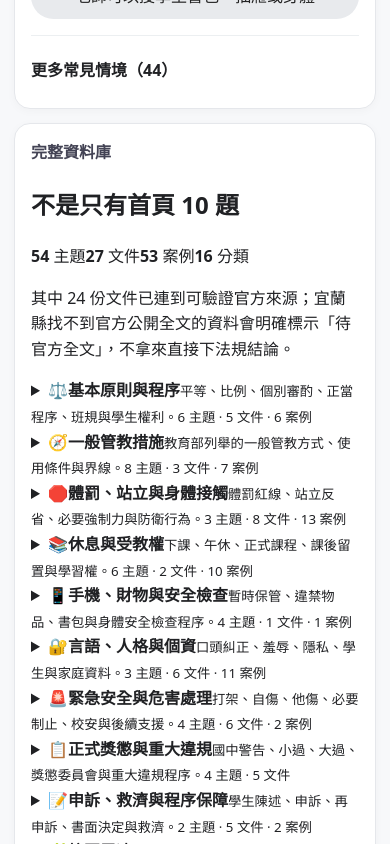
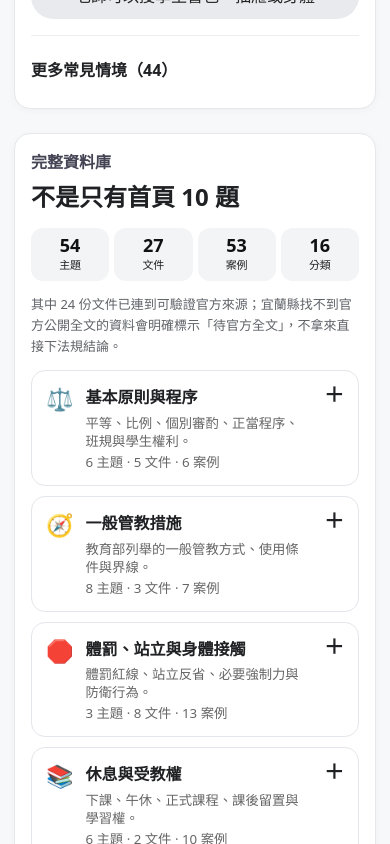
Before and after one commit to similaitw/teacher-discipline-ai, a Next.js app: page / in a window 390 px wide. Shown: the part 920-1764 px from the top of the page. Built offline with nearby package versions, Linux system fonts and the light colour scheme.

Commit message:
style: add mobile categorized knowledge library

```diff
--- a/app/globals.css
+++ b/app/globals.css
@@ -91,3 +91,40 @@ li+li{margin-top:6px}
 @media(prefers-reduced-motion:reduce){
   *{scroll-behavior:auto!important}
 }
+
+.knowledge-library{margin-top:24px}
+.library-head{display:flex;justify-content:space-between;gap:16px;align-items:flex-start}
+.library-head h2{margin:.1rem 0}
+.library-stats{display:grid;grid-template-columns:repeat(2,minmax(78px,1fr));gap:8px;min-width:190px}
+.library-stats span{background:#f3f4f6;border-radius:12px;padding:8px 10px;font-size:12px;text-align:center}
+.library-stats strong{display:block;font-size:20px;line-height:1.2;color:#111}
+.library-note{font-size:13px;color:#5f6368}
+.category-list{display:grid;gap:10px;margin-top:14px}
+.category-card{border:1px solid #e3e6ea;border-radius:14px;background:#fff;overflow:hidden}
+.category-card>summary{list-style:none;cursor:pointer;display:flex;gap:12px;align-items:flex-start;padding:14px;min-height:64px}
+.category-card>summary::-webkit-details-marker{display:none}
+.category-card>summary::after{content:'＋';margin-left:auto;font-weight:800;font-size:20px;line-height:1}
+.category-card[open]>summary::after{content:'−'}
+.category-icon{font-size:22px;line-height:1.2}
+.category-copy{display:grid;gap:3px;min-width:0}
+.category-copy strong{font-size:16px}
+.category-copy small{color:#666;line-height:1.35}
+.library-body{border-top:1px solid #eceff1;padding:14px}
+.library-body h4{margin:12px 0 6px}
+.library-body h4:first-child{margin-top:0}
+.library-list,.source-list,.case-mini-list{margin:0;padding-left:1.25rem}
+.library-list li,.source-list li,.case-mini-list li{margin:7px 0}
+.source-list li{display:grid;gap:1px}
+.source-list small,.case-group small{display:block;color:#6b7280}
+.risk-dot{display:inline-block;width:9px;height:9px;border-radius:999px;margin-right:7px}
+.risk-dot-green{background:#246b32}.risk-dot-yellow{background:#a66c00}.risk-dot-red{background:#a61b1b}.risk-dot-emergency{background:#730000}.risk-dot-unknown{background:#555}
+.case-group{border:1px solid #eceff1;border-radius:10px;margin:8px 0;padding:0 10px}
+.case-group summary{cursor:pointer;font-weight:700;padding:10px 0}
+.case-group ol{padding-left:1.4rem}
+.case-group li{margin:8px 0}
+@media(max-width:520px){
+  .library-head{display:block}
+  .library-stats{grid-template-columns:repeat(4,1fr);min-width:0;margin-top:12px;gap:5px}
+  .library-stats span{padding:7px 4px;font-size:11px}
+  .library-stats strong{font-size:18px}
+}
```
